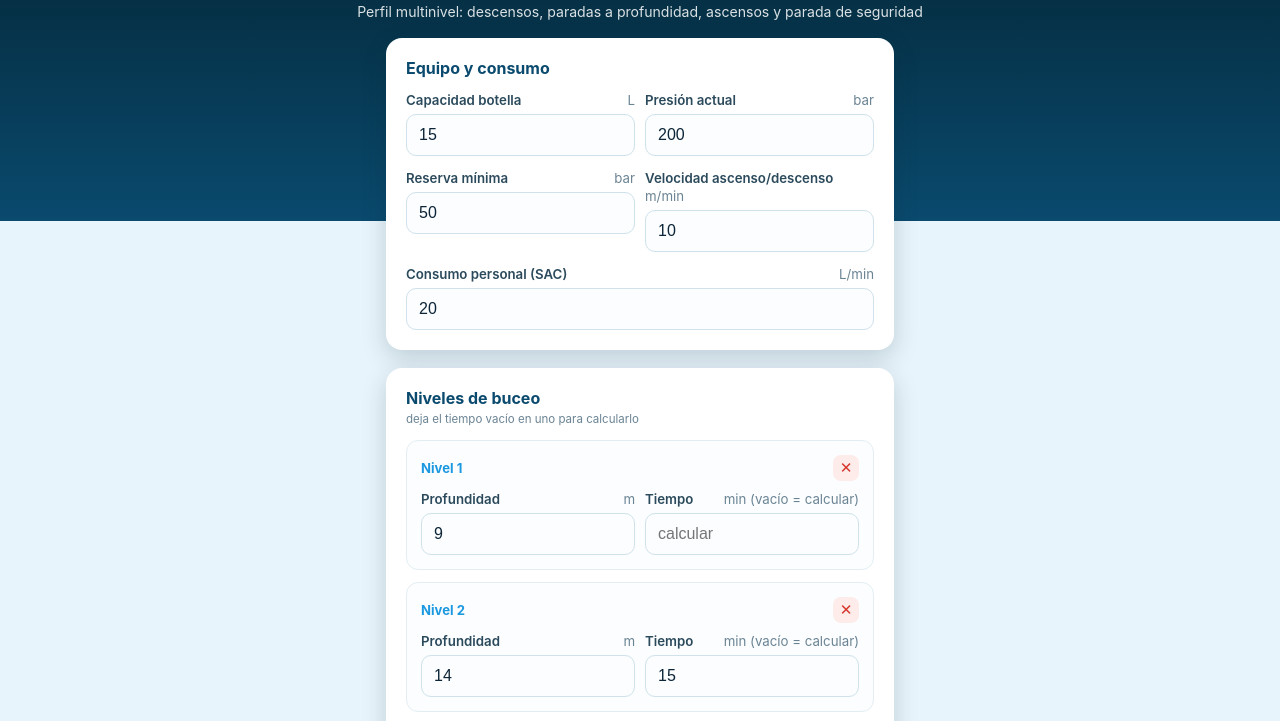
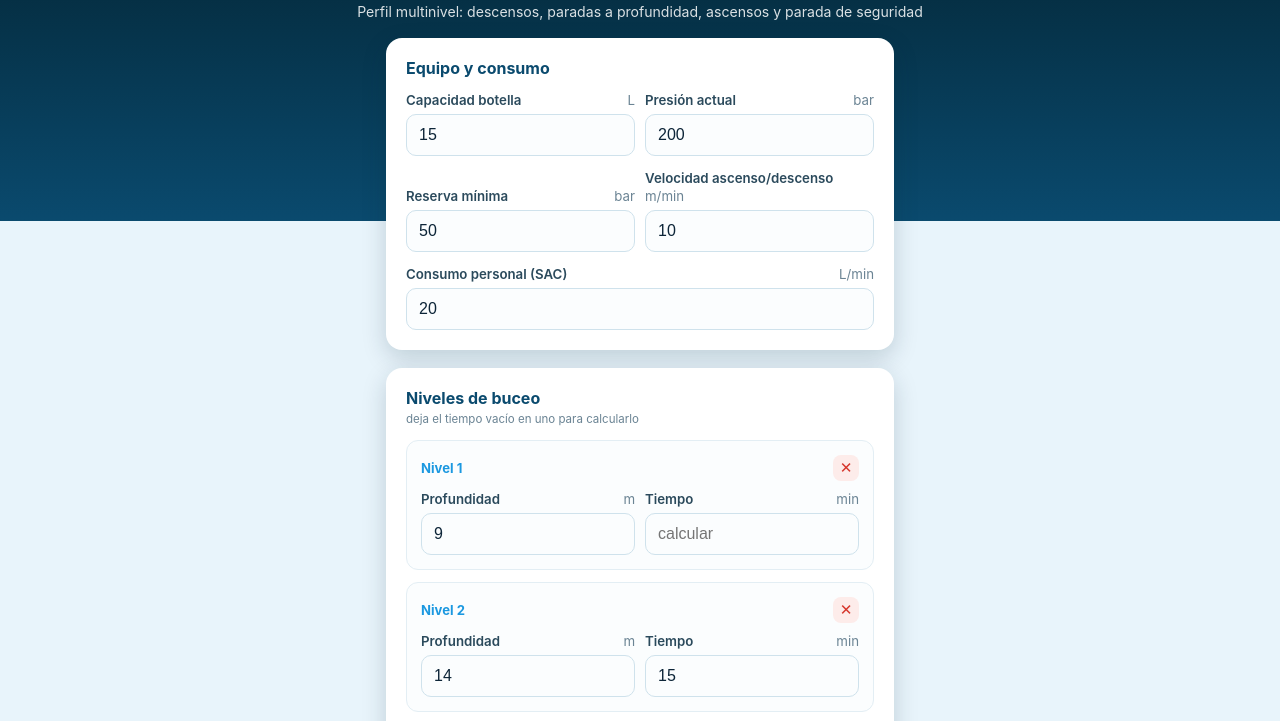
Before and after one commit to Almenar97/CALCULADORA-BUCEO-1STAR, a plain HTML site: page index.html in a window 1280 px wide. Shown: the part 59-780 px from the top of the page. Drawn offline with Linux system fonts and the light colour scheme.

Commit message:
Alinea inputs en filas de dos columnas y simplifica unidad de Tiempo

```diff
--- a/index.html
+++ b/index.html
@@ -107,6 +107,7 @@
   .field-row {
     display: flex;
     flex-wrap: wrap;
+    align-items: flex-end;
     gap: 10px;
   }
   .field-row .field { flex: 1 1 130px; min-width: 0; margin-bottom: 0; }
@@ -379,7 +380,7 @@
             <input type="number" class="level-depth" data-id="${level.id}" value="${level.depth}" min="0" step="0.5" inputmode="decimal">
           </div>
           <div class="field">
-            <label>Tiempo <span class="unit">min (vacío = calcular)</span></label>
+            <label>Tiempo <span class="unit">min</span></label>
             <input type="number" class="level-time" data-id="${level.id}" value="${level.time === null ? '' : level.time}" min="0" step="1" inputmode="numeric" placeholder="calcular">
           </div>
         </div>
```
